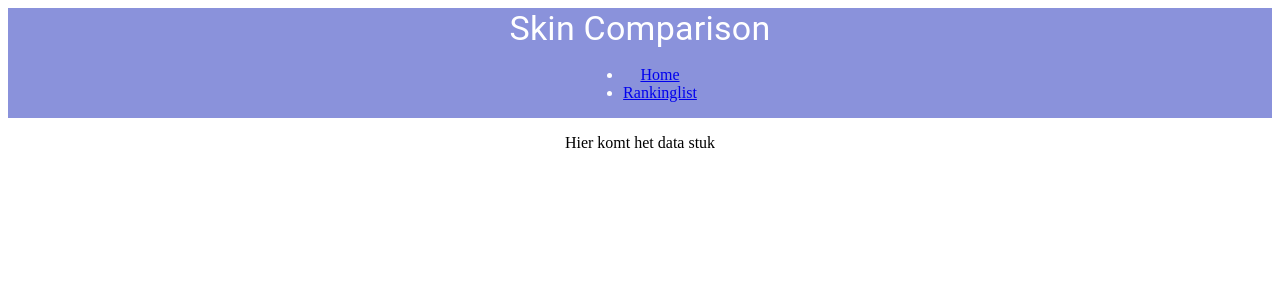
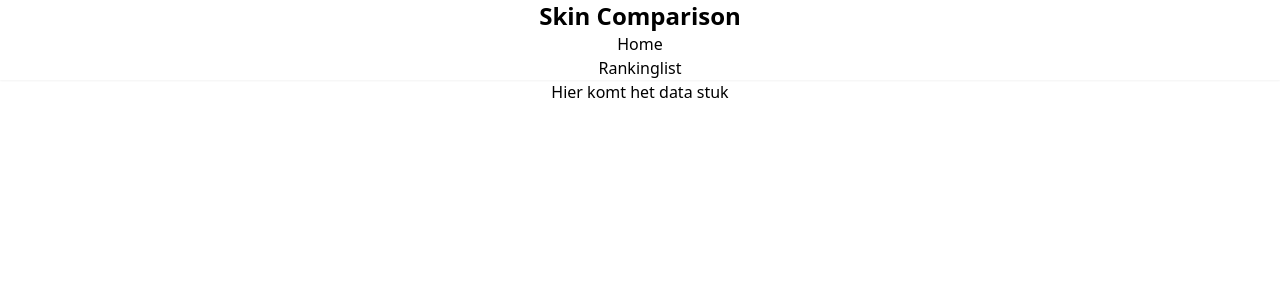
Before and after one commit to ArjenZwep/Skincomparing, a React (Create React App) app in the folder frontend/: page /datapage in a window 1280 px wide. Shown: the top 300 px of the page. Built offline with nearby package versions, Linux system fonts and the light colour scheme; no server answers.

Commit message:
redone css

```diff
--- /dev/null
+++ b/frontend/craco.config.js
@@ -0,0 +1,11 @@
+// craco.config.js
+module.exports = {
+    style: {
+      postcssOptions: {
+        plugins: [
+          require('tailwindcss'),
+          require('autoprefixer'),
+        ],
+      },
+    },
+  }
--- a/frontend/src/App.js
+++ b/frontend/src/App.js
@@ -1,5 +1,6 @@
 import React from 'react';
-import Main from "./Main"
+import Main from "./Main";
+import './index.css';
 
 function App() {
     return (
--- a/frontend/src/Pages/Homepage.js
+++ b/frontend/src/Pages/Homepage.js
@@ -1,12 +1,12 @@
 import useStyles from "../styles";
 import Title from "../components/Title";
 import Comparison from "../components/Comparison";
+import SideBar from "../components/Sidebar";
 import React from "react";
 
 function Homepage() {
-    let classes = useStyles();
     return (
-        <div className={classes.root}>
+        <div className="flex">
             <Title/>
             <Comparison/>
         </div>
--- a/frontend/src/components/Title.js
+++ b/frontend/src/components/Title.js
@@ -6,10 +6,10 @@ import {NavLink} from "react-router-dom";
 export default function Title(props) {
     let classes = useStyles();
     return (
-    <div className={classes.appHeader}>
-        <Typography variant="h4">
+    <div className="shadow-sm border-b-1 sticky top-0 z-50 bg-third shadow-lg flex-row flex-auto">
+        <h1 className="text-center font-bold text-2xl">
             Skin Comparison
-        </Typography>
+        </h1>
         <nav>
             <ul>
                 <li><NavLink to='/'>Home</NavLink></li>
```
Also changed, not shown: frontend/package.json (+9 -6 lines), frontend/src/components/Sidebar.js (added), 1 other file (tests, documents, lock files or other folders).
